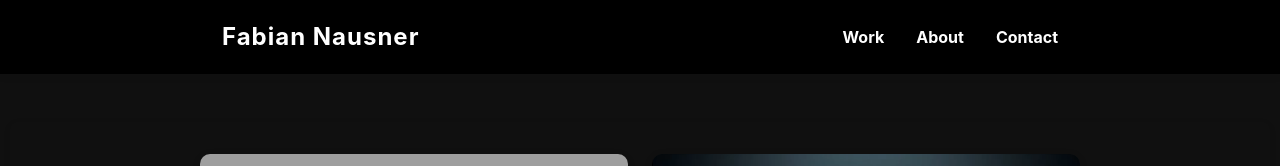
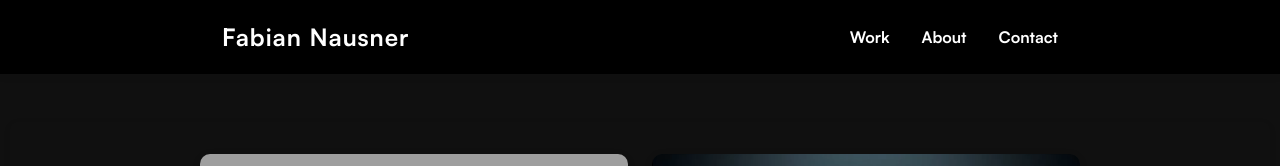
Before and after one commit to Fabiannau/Portfolio, a plain HTML site: page index.html in a window 1280 px wide. Shown: the top 166 px of the page. Drawn offline with Linux system fonts and the light colour scheme; grey boxes are pictures that could not be loaded.

Commit message:
Add files via upload

```diff
--- a/styles.css
+++ b/styles.css
@@ -1,3 +1,18 @@
+@font-face {
+    font-family: 'SatoshiVariable';
+    src: url('fonts/Satoshi-Variable.ttf') format('truetype');
+    font-weight: 100 900;
+    font-style: normal;
+    font-display: swap;
+}
+@font-face {
+    font-family: 'SatoshiVariable';
+    src: url('fonts/Satoshi-VariableItalic.ttf') format('truetype');
+    font-weight: 100 900;
+    font-style: italic;
+    font-display: swap;
+}
+
 /* Grundlegende Styles */
 body, main, .header-container, .work-section, .alt-grid, .about-container, .contact-container, .project-info, .project-video-wrapper, .project-image-link {
     box-sizing: border-box;
@@ -5,7 +20,7 @@ body, main, .header-container, .work-section, .alt-grid, .about-container, .cont
     padding-right: 10px;
 }
 body {
-    font-family: 'InterVariable', 'Inter', Arial, Helvetica, sans-serif;
+    font-family: 'SatoshiVariable', Arial, Helvetica, sans-serif;
     font-optical-sizing: auto;
     font-weight: 400;
     font-style: normal;
@@ -16,7 +31,7 @@ body {
     padding-top: 90px;
 }
 header, .header-container, .logo, nav, nav a {
-    font-family: 'InterVariable', 'Inter', Arial, sans-serif !important;
+    font-family: 'SatoshiVariable', Arial, sans-serif;
     font-optical-sizing: auto;
     font-weight: 700;
     font-style: normal;
@@ -42,7 +57,7 @@ header {
     font-size: 1.5rem;
     font-weight: 700;
     letter-spacing: 1px;
-    font-family: 'InterVariable', 'Inter', Arial, sans-serif !important;
+    font-family: 'SatoshiVariable', Arial, sans-serif;
     font-optical-sizing: auto;
     font-style: normal;
     line-height: 1.1;
@@ -228,7 +243,7 @@ footer {
     margin-bottom: 2rem; text-align: center; max-width: 500px; width: 90vw; color: #fff; box-shadow: none;
 }
 .contact-message {
-    font-family: 'InterVariable', 'Inter', Arial, sans-serif !important;
+    font-family: 'SatoshiVariable', Arial, sans-serif;
     font-optical-sizing: auto;
     font-weight: 700;
     font-size: 1.4rem;
```
